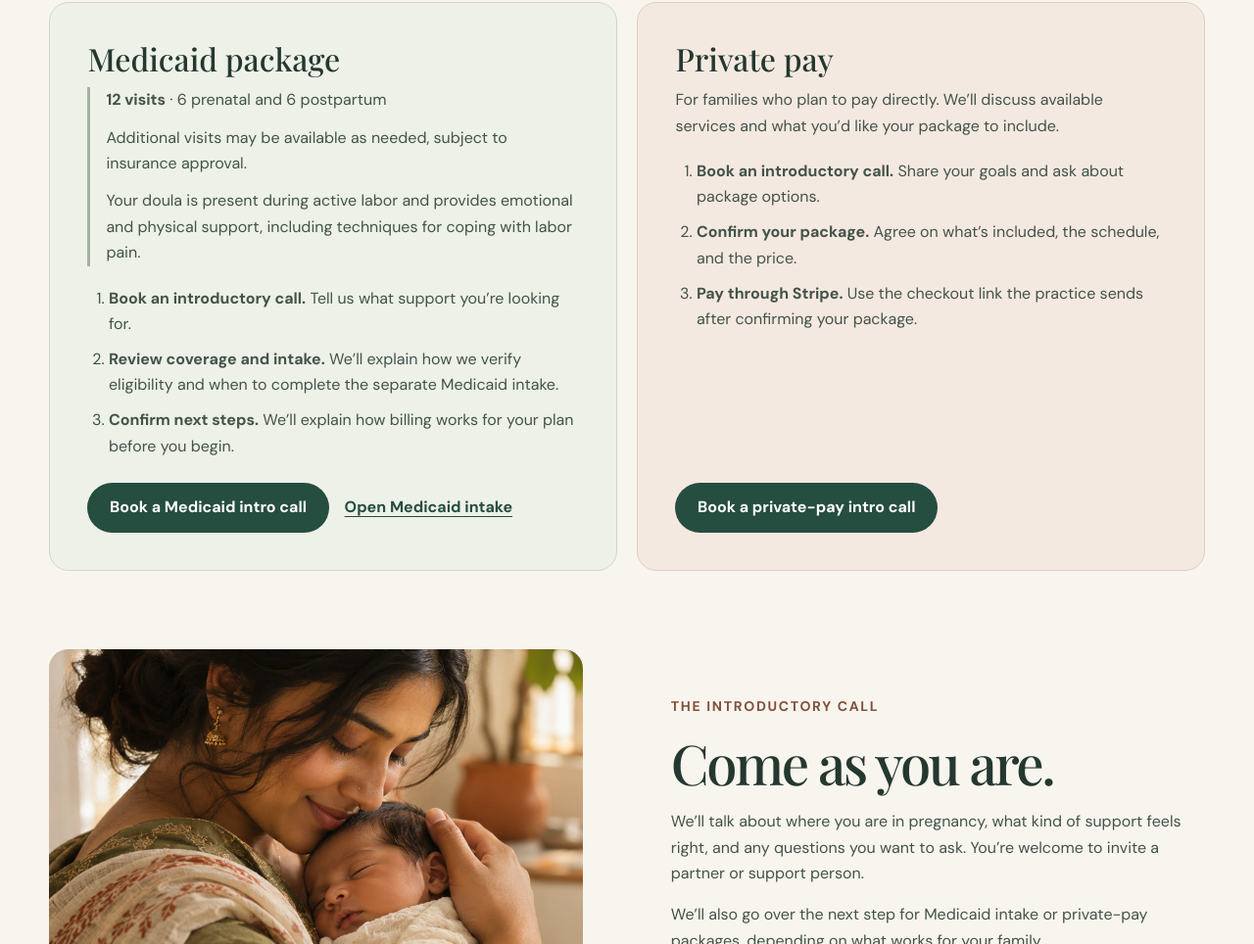
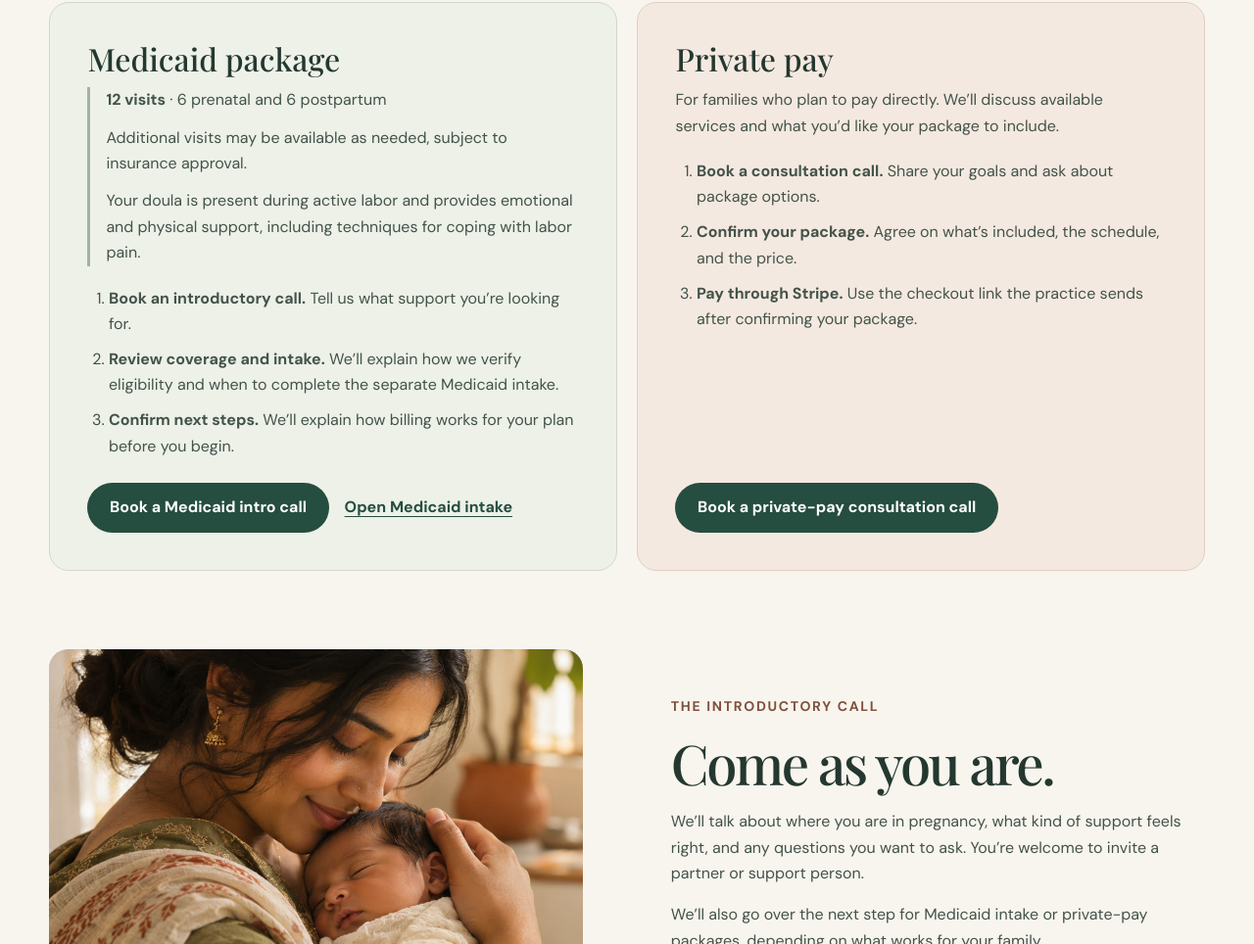
Before and after one commit to abdurryaseen/maternumcura, a plain HTML site: page index.html in a window 1280 px wide. Shown: the part 2214-3178 px from the top of the page at 98% size. Drawn offline with nearby package versions, Linux system fonts and the light colour scheme; a web font is replaced by a local one.

Commit message:
Update private-pay consultation wording

```diff
--- a/index.html
+++ b/index.html
@@ -9,7 +9,7 @@
   <link rel="icon" href="assets/icon.png" type="image/png">
   <link rel="stylesheet" href="styles.css?v=intro-questions">
   <script defer src="config.js"></script>
-  <script defer src="site.js?v=intro-questions"></script>
+  <script defer src="site.js?v=consultation"></script>
 </head>
 <body>
 <a class="skip" href="#main">Skip to content</a>
@@ -68,11 +68,11 @@
         <h3>Private pay</h3>
         <p>For families who plan to pay directly. We’ll discuss available services and what you’d like your package to include.</p>
         <ol>
-          <li><strong>Book an introductory call.</strong> Share your goals and ask about package options.</li>
+          <li><strong>Book a consultation call.</strong> Share your goals and ask about package options.</li>
           <li><strong>Confirm your package.</strong> Agree on what’s included, the schedule, and the price.</li>
           <li><strong>Pay through Stripe.</strong> Use the checkout link the practice sends after confirming your package.</li>
         </ol>
-        <div class="path-actions"><button class="button" data-service="privateScheduling">Book a private-pay intro call</button></div>
+        <div class="path-actions"><button class="button" data-service="privateScheduling">Book a private-pay consultation call</button></div>
       </article>
     </div>
     <noscript><p>Enable JavaScript to open booking and intake options.</p></noscript>
@@ -119,7 +119,7 @@
   <p id="dialog-copy"></p>
   <div id="private-questions" aria-describedby="private-questions-note" hidden>
     <p id="private-questions-note">These questions are optional and can help you prepare for the call. Your selections stay here and aren’t sent to the practice.</p>
-    <label for="intro-stage">What stage are you in right now?</label>
+    <label for="intro-stage">What is your current pregnancy or postpartum status?</label>
     <select id="intro-stage">
       <option value="">Select an option</option>
       <option>I’m 1–3 months pregnant.</option>
--- a/site.js
+++ b/site.js
@@ -5,7 +5,7 @@ const serviceDetails = {
     linkLabel: "Open scheduling"
   },
   privateScheduling: {
-    title: "Book a private-pay intro call",
+    title: "Book a private-pay consultation call",
     description: "Choose a time to discuss prenatal support, package options, and pricing.",
     linkLabel: "Open scheduling"
   },
```
